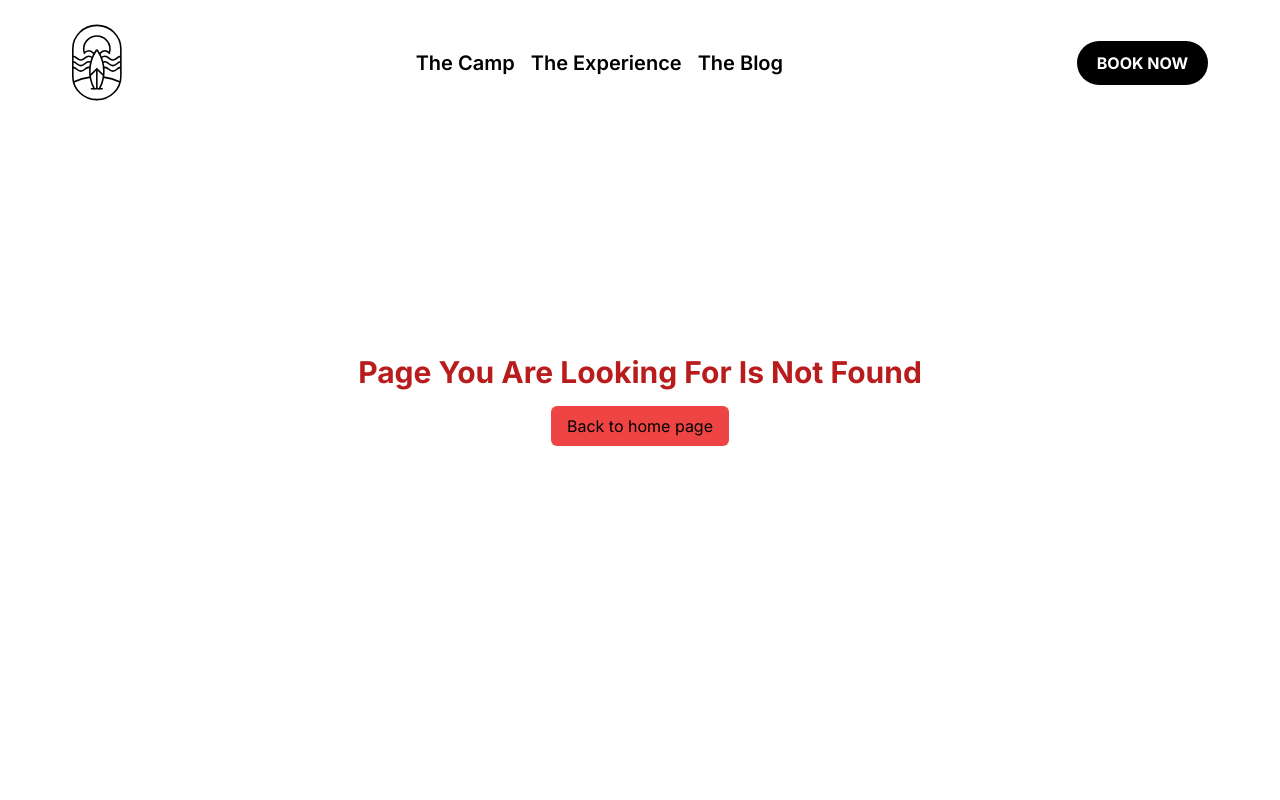
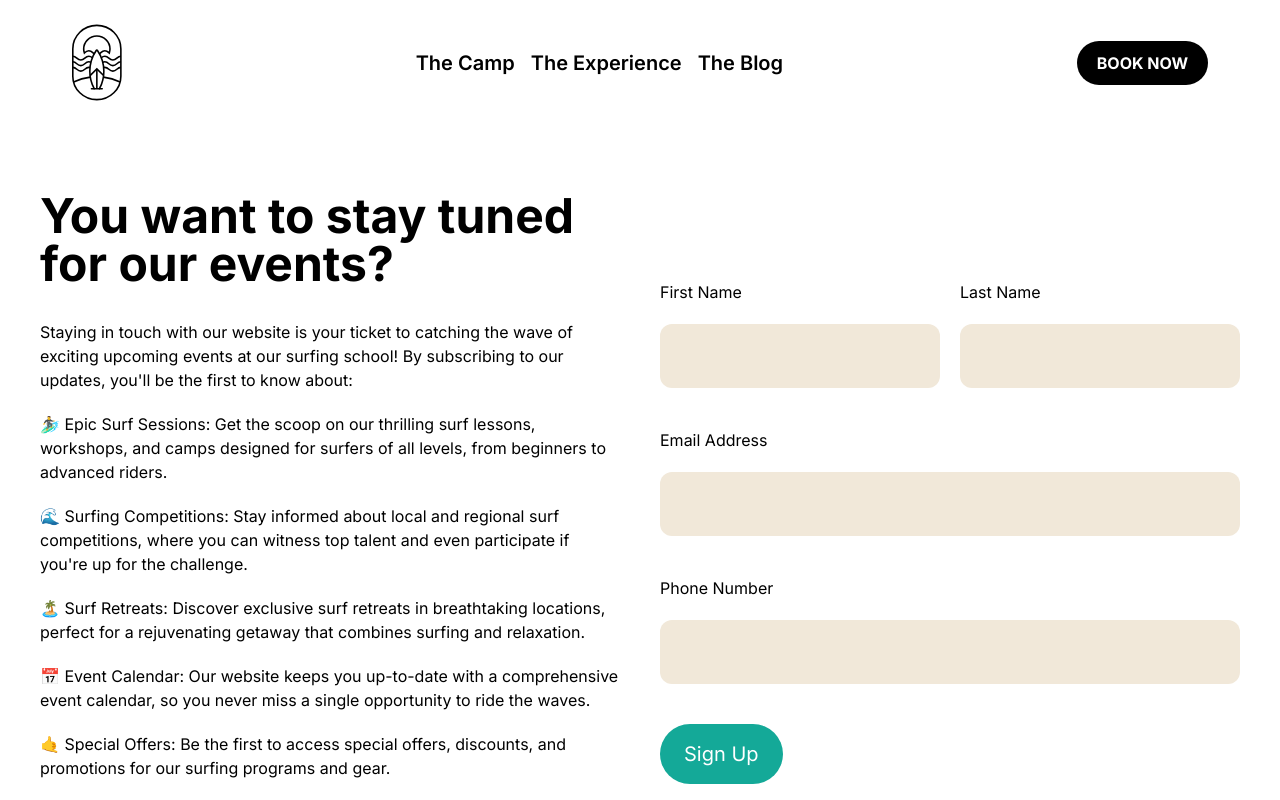
Before and after one commit to MezoAli/strapi-nextjs14-surfcamp, a Next.js app: page /signup in a window 1280 px wide. Before the commit this address had no page. Shown: the top 800 px of the page. Built offline with nearby package versions, Linux system fonts and the light colour scheme.

Commit message:
create Signup page and signup form and SignupIntro comp.

```diff
--- a/app/login/page.tsx
+++ b/app/login/page.tsx
@@ -1,7 +1,13 @@
 import LoginRegisterForm from "@/components/LoginRegisterForm";
+import axios from "axios";
 import React from "react";
 
-const LoginPage = () => {
+const LoginPage = async () => {
+  const response = await axios.get(
+    "http://localhost:1337/api/events?populate=deep"
+  );
+  console.log(response.data.data);
+
   return (
     <div className="mt-[12rem] px-10 flex justify-center items-center gap-10">
       <div className="w-[50%]"></div>
--- a/app/register/page.tsx
+++ b/app/signup/page.tsx
@@ -1,10 +1,13 @@
 import LoginRegisterForm from "@/components/LoginRegisterForm";
+import SignupIntro from "@/components/SignupIntro";
 import React from "react";
 
 const RegisterPage = () => {
   return (
     <div className="mt-[12rem] px-10 flex justify-center items-center gap-10">
-      <div className="w-[50%]"></div>
+      <div className="w-[50%]">
+        <SignupIntro />
+      </div>
       <div className="w-[50%]">
         <LoginRegisterForm />
       </div>
--- a/components/EventPricing.tsx
+++ b/components/EventPricing.tsx
@@ -1,4 +1,4 @@
-import React from "react";
+import React, { memo } from "react";
 
 const EventPricing = () => {
   return (
@@ -16,4 +16,4 @@ const EventPricing = () => {
   );
 };
 
-export default EventPricing;
+export default memo(EventPricing);
--- a/components/LoginRegisterForm.tsx
+++ b/components/LoginRegisterForm.tsx
@@ -2,7 +2,7 @@
 
 import { usePathname } from "next/navigation";
 import EventPricing from "./EventPricing";
-import { useState } from "react";
+import { FormEvent, useState } from "react";
 
 const LoginRegisterForm = () => {
   const pathname = usePathname();
@@ -10,9 +10,14 @@ const LoginRegisterForm = () => {
   const [lastName, setLastName] = useState("");
   const [email, setEmail] = useState("");
   const [phone, setPhone] = useState("");
+
+  const handleSubmit = async (e: FormEvent<HTMLFormElement>) => {
+    e.preventDefault();
+    console.log(firstName, lastName, email, phone);
+  };
   return (
     <>
-      <form className="flex flex-col gap-10">
+      <form className="flex flex-col gap-10" onSubmit={handleSubmit}>
         <div className="flex justify-between items-center gap-5">
           <div className="flex flex-col gap-5 w-full">
             <label htmlFor="first-name">First Name</label>
@@ -58,7 +63,10 @@ const LoginRegisterForm = () => {
             className="rounded-xl p-5 bg-lightBrown"
           />
         </div>
-        <button className="px-6 py-4 bg-turquoise capitalize text-white text-xl rounded-full w-fit">
+        <button
+          type="submit"
+          className="px-6 py-4 bg-turquoise capitalize text-white text-xl rounded-full w-fit"
+        >
           {pathname === "/login" ? "stay in touch" : "Sign up"}
         </button>
       </form>
--- /dev/null
+++ b/components/SignupIntro.tsx
@@ -0,0 +1,49 @@
+import React from "react";
+
+const SignupIntro = () => {
+  return (
+    <div className="flex flex-col">
+      <h2 className="text-5xl font-bold mb-8">
+        You want to stay tuned for our events?
+      </h2>
+      <div className="flex flex-col gap-5">
+        <p>
+          Staying in touch with our website is your ticket to catching the wave
+          of exciting upcoming events at our surfing school! By subscribing to
+          our updates, you'll be the first to know about:
+        </p>
+        <p>
+          🏄‍♂️ Epic Surf Sessions: Get the scoop on our thrilling surf lessons,
+          workshops, and camps designed for surfers of all levels, from
+          beginners to advanced riders.
+        </p>
+        <p>
+          🌊 Surfing Competitions: Stay informed about local and regional surf
+          competitions, where you can witness top talent and even participate if
+          you're up for the challenge.
+        </p>
+        <p>
+          🏝️ Surf Retreats: Discover exclusive surf retreats in breathtaking
+          locations, perfect for a rejuvenating getaway that combines surfing
+          and relaxation.
+        </p>
+        <p>
+          📅 Event Calendar: Our website keeps you up-to-date with a
+          comprehensive event calendar, so you never miss a single opportunity
+          to ride the waves.
+        </p>
+        <p>
+          🤙 Special Offers: Be the first to access special offers, discounts,
+          and promotions for our surfing programs and gear.
+        </p>
+        <p>
+          Join our surfing community by staying connected through our website,
+          and be ready to dive into the world of thrilling waves, endless
+          adventures, and unforgettable memories!
+        </p>
+      </div>
+    </div>
+  );
+};
+
+export default SignupIntro;
```
